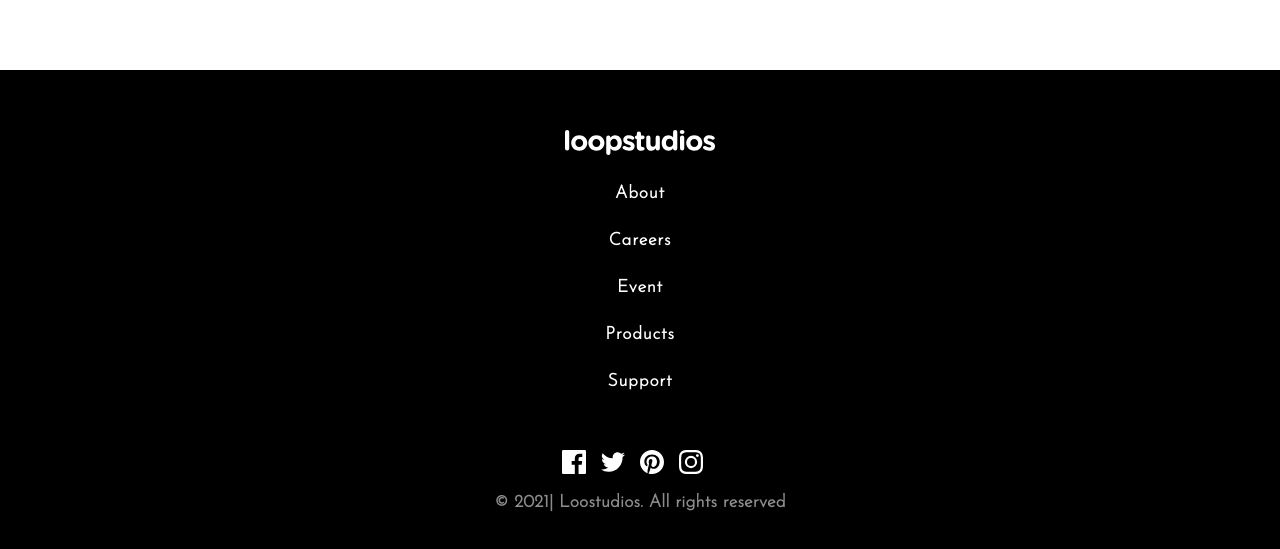
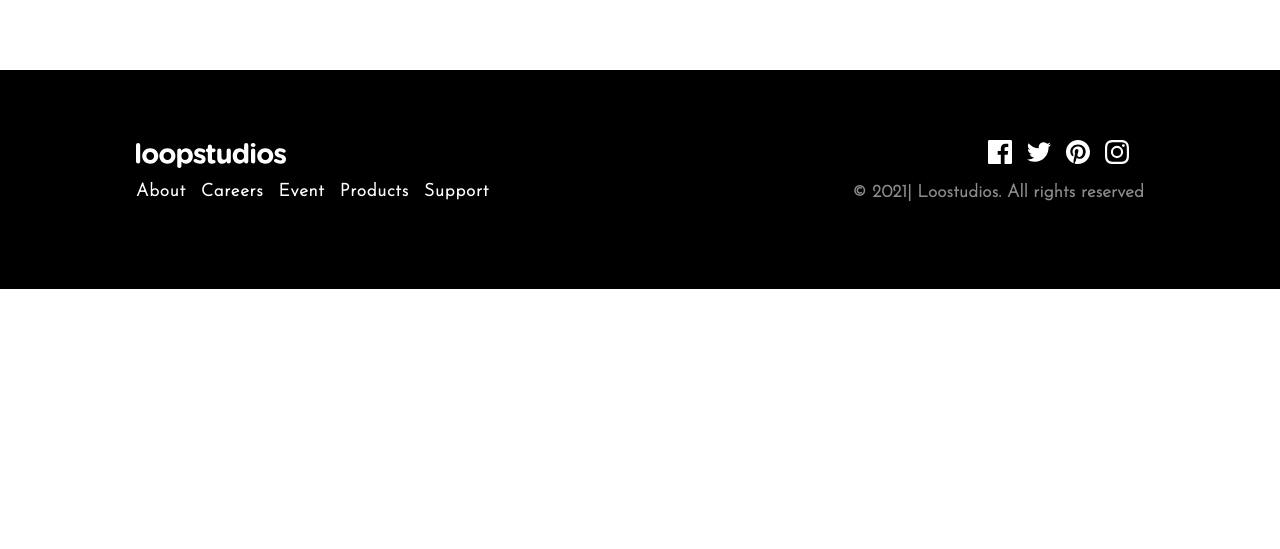
Before and after one commit to JhonEsteban/Loopstudios-Landing-Page, a React (Create React App) app: page / in a window 1280 px wide. Shown: the part 2434-2983 px from the top of the page. After the commit the page ends 2723 px from the top, so only its background shows below. Built offline with nearby package versions, Linux system fonts and the light colour scheme.

Commit message:
[Add]: Footer component responsive

```diff
--- a/src/assets/styles/containers/Footer.scss
+++ b/src/assets/styles/containers/Footer.scss
@@ -5,21 +5,52 @@
   padding: 20px 0;
   background-color: $Black;
 
+  @media screen and (min-width: 920px) {
+    padding: 70px 0;
+  }
+
+  .wrapper {
+    @media screen and (min-width: 920px) {
+      display: flex;
+      justify-content: space-between;
+      align-items: center;
+    }
+  }
+
   &__menu {
     margin-bottom: 60px;
     text-align: center;
 
+    @media screen and (min-width: 920px) {
+      margin-bottom: 0;
+      display: flex;
+      flex-direction: column;
+    }
+
     .logo {
       width: 150px;
       margin: 40px auto 0;
+
+      @media screen and (min-width: 920px) {
+        margin: 0;
+      }
     }
 
     .nav {
       .menu {
         padding-left: 0;
 
+        @media screen and (min-width: 920px) {
+          display: flex;
+        }
+
         &__item {
           margin: 30px;
+
+          @media screen and (min-width: 920px) {
+            margin: 0;
+            margin-right: 15px;
+          }
         }
 
         &__link {
@@ -28,6 +59,10 @@
           letter-spacing: 0.8px;
           text-decoration: none;
           color: $White;
+
+          &:hover {
+            text-decoration: underline;
+          }
         }
       }
     }
@@ -36,12 +71,20 @@
   .about-us {
     margin: 30px;
 
+    @media screen and (min-width: 920px) {
+      margin: 0;
+    }
+
     .social-media {
       display: flex;
       flex-wrap: wrap;
       justify-content: center;
       align-items: center;
       margin-bottom: 20px;
+
+      @media screen and (min-width: 920px) {
+        justify-content: flex-end;
+      }
 
       .icon {
         margin-right: 15px;
--- a/src/containers/Footer.jsx
+++ b/src/containers/Footer.jsx
@@ -7,8 +7,8 @@ import '../assets/styles/containers/Footer.scss';
 
 const Footer = () => {
   return (
-    <footer className="footer">
-      <div className="wrapper">
+    <footer className='footer'>
+      <div className='wrapper'>
         <FooterMenu />
         <AboutUs />
       </div>
```
